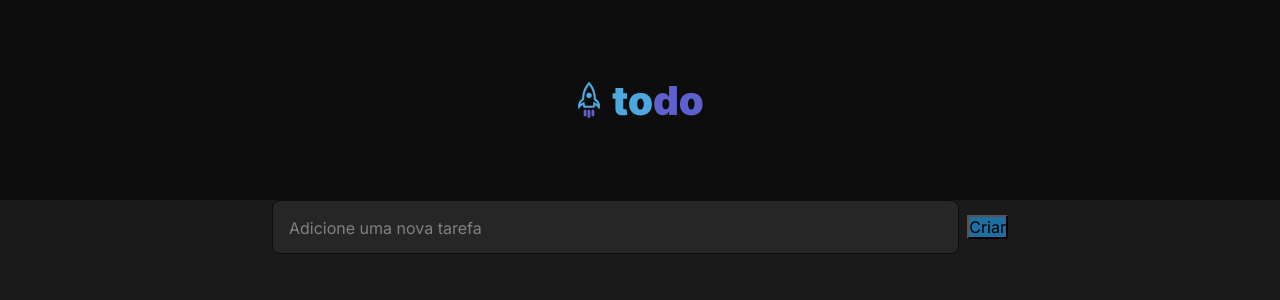
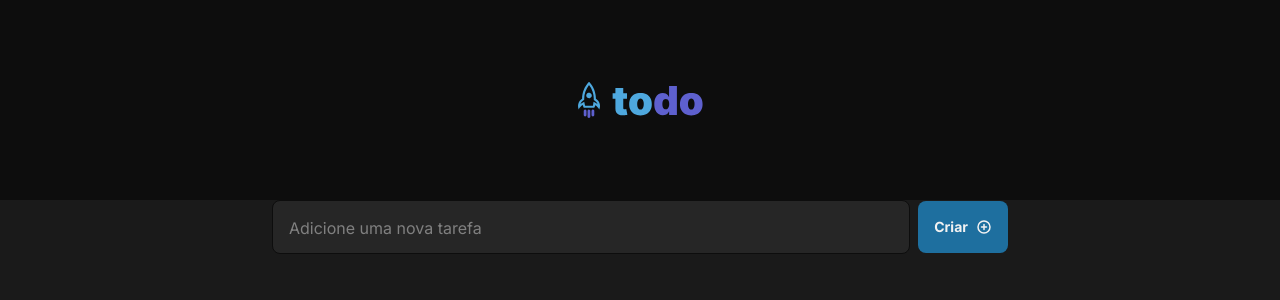
Before and after one commit to lucaslozz/todo-list, a React (Vite) app: page / in a window 1280 px wide. Shown: the top 300 px of the page. Built offline with nearby package versions, Linux system fonts and the light colour scheme.

Commit message:
adiciona botão e hover

```diff
--- a/package.json
+++ b/package.json
@@ -9,6 +9,7 @@
     "preview": "vite preview"
   },
   "dependencies": {
+    "@phosphor-icons/react": "^2.0.6",
     "react": "^18.2.0",
     "react-dom": "^18.2.0"
   },
--- a/src/components/Input.module.css
+++ b/src/components/Input.module.css
@@ -24,11 +24,33 @@
   transition: 0.15s;
 }
 
+.formContainer textarea:hover{
+  box-shadow: 0 0 0 1px var(--purple-500);
+}
+
 .formContainer textarea::placeholder{
   line-height: 1.4;
   color:var(--gray-300);
 }
 
 .formContainer button[type=submit]{
-  background: var(--blue-500)
+  display: flex;
+  align-items: center;
+  justify-content: center;
+  gap: 0.5rem;
+  width: 5.65rem;
+  height: 3.25rem;
+  padding: 1rem;
+  border-radius: 8px;
+  line-height: 1.4;
+  font-weight: bold;
+  font-size: 0.875rem;
+  color: var(--gray-100);
+  background: var(--blue-500);
+  border: transparent;
+  transition: 0.15s;
 }
+
+.formContainer button[type=submit]:hover{
+  background: var(--blue-300);
+}
--- a/src/components/Input.tsx
+++ b/src/components/Input.tsx
@@ -1,3 +1,4 @@
+import { PlusCircle } from "@phosphor-icons/react"
 import styles from "./Input.module.css"
 
 export function Input(){
@@ -5,7 +6,7 @@ export function Input(){
 
       <form className={styles.formContainer}>
         <textarea placeholder="Adicione uma nova tarefa" />
-        <button type="submit">Criar</button>
+        <button type="submit">Criar <PlusCircle size={16} weight="bold"/></button>
       </form>
   )
 }
```
Also changed, not shown: 1 other file (tests, documents, lock files or other folders).
